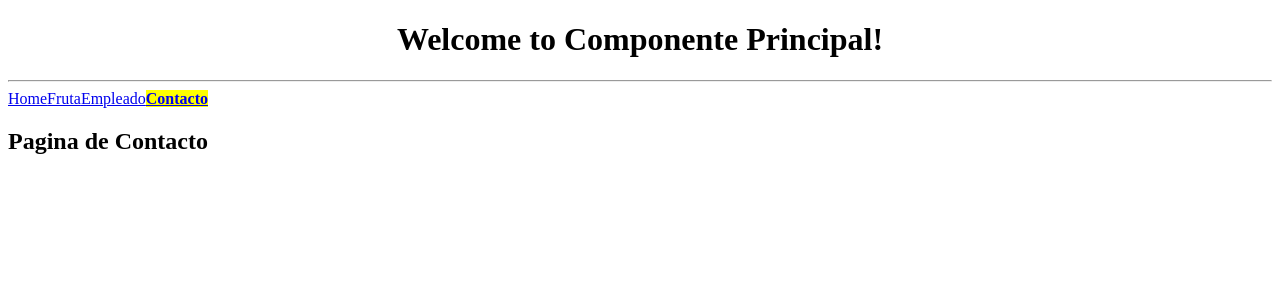
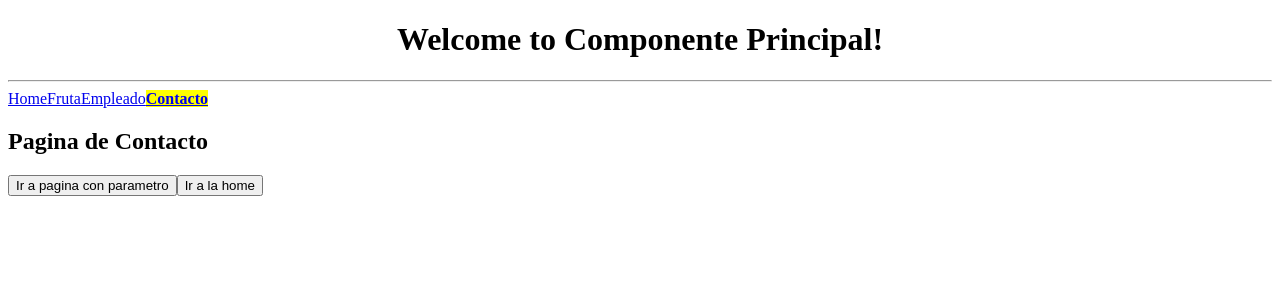
Before and after one commit to HugoMontes/curso-angular, an Angular app: page /contacto in a window 1280 px wide. Shown: the top 300 px of the page. Built offline with nearby package versions, Linux system fonts and the light colour scheme.

Commit message:
Se ha finalizado con los ejemplos de routing

```diff
--- a/src/app/app.routing.ts
+++ b/src/app/app.routing.ts
@@ -20,6 +20,8 @@ const appRoutes: Routes = [
   // Definir la ruta para home y contacto
   {path: 'pagina-principal', component: HomeComponent},
   {path: 'contacto', component: ContactoComponent},
+  // Definir una ruta con paso de parametro
+  {path: 'contacto/:nombre', component: ContactoComponent},
   // Definir la ruta para el error 404
   {path: '**', component: EmpleadoComponent},
 ];
--- a/src/app/contacto/contacto.component.html
+++ b/src/app/contacto/contacto.component.html
@@ -1 +1,11 @@
 <h2>{{ titulo }}</h2>
+<div *ngIf="parametro">
+    <p>Hola {{ parametro }}</p>
+</div>
+<!-- Mostrar botones si no existe parametro -->
+<div *ngIf="!parametro">
+  <!-- Crear un boton que llame al metodo redirigir() -->
+  <button (click)="redirigir()">Ir a pagina con parametro</button>
+  <!-- Crear un boton que llame al metodo redirigir2() -->
+  <button (click)="redirigir2()">Ir a la home</button>
+</div>
--- a/src/app/contacto/contacto.component.ts
+++ b/src/app/contacto/contacto.component.ts
@@ -1,8 +1,37 @@
 import { Component } from '@angular/core';
+// Importar los modulos Router, ActivatedRoute y Params
+import { Router, ActivatedRoute, Params } from '@angular/router';
 @Component({
   selector: 'contacto',
   templateUrl: './contacto.component.html',
 })
 export class ContactoComponent{
+
   public titulo='Pagina de Contacto';
+  // Adicionar un atributo con el nombre de parametro
+  public parametro;
+  // Definir un constructor para iniciar los objetos de servicio
+  constructor(
+    private _route: ActivatedRoute,
+    private _router: Router,
+  ){}
+
+  ngOnInit(){
+    // Recuperar los parametros con una funcion de callback forEach
+    // Una funcion flecha (=>) es similiar a una funcion anonima el cual
+    // permite acceder a los atributos de una clase fuera
+    // del ambito.
+    this._route.params.forEach((params: Params) => {
+      console.log(params);
+      this.parametro=params['nombre'];
+    });
+  }
+  // Crear el metodo redirigir
+  redirigir(){
+    this._router.navigate(['/contacto','Juan Perez']);
+  }
+  // Crear el metodo redirigir2
+  redirigir2(){
+    this._router.navigate(['/pagina-principal']);
+  }
 }
```
